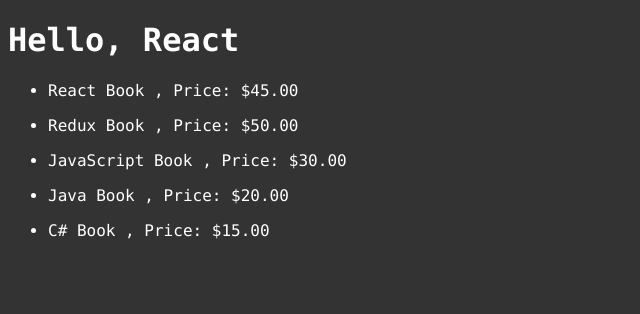
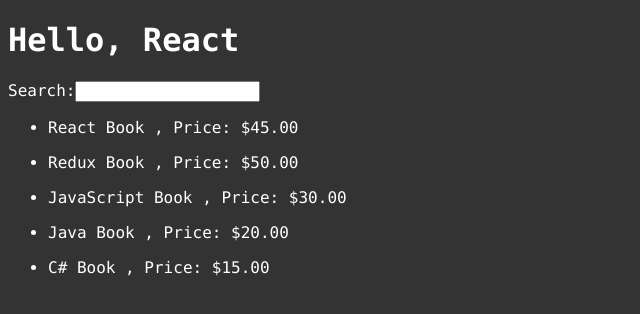
Before and after one commit to M3hTi/Lesson-6-Lifting-State-in-React, a React (Vite) app: page / in a window 1280 px wide. Shown: the top 314 px of the page, without its empty margins (0-640 px from the left). Built offline with nearby package versions, Linux system fonts and the light colour scheme.

Commit message:
feat: add search functionality with input handling in Search component

```diff
--- a/src/App.jsx
+++ b/src/App.jsx
@@ -27,10 +27,15 @@ function App() {
     }
   ]
 
+  function handleSrch(term){
+    console.log(`term in partent is : ${term}`);
+  }
+
 
   return (
     <>
       < Welcome />
+      <Search onSearch={handleSrch} />
       <List items={products} />
     </>
   )
@@ -41,6 +46,31 @@ function Welcome() {
     <h1>Hello, React</h1>
   )
 }
+
+
+function Search(props){
+  const [serachTerm, setSearchTerm] = React.useState('')
+
+  function handleInput(e) {
+    const newValue = e.target.value
+    setSearchTerm(newValue)
+    props.onSearch(newValue)
+  }
+
+  return(
+    <>
+      <label htmlFor="srch">Search:</label>
+      <input type="text" id="srch" onInput={handleInput}/>
+    </>
+  )
+}
+
+
+
+
+
+
+
 
 function List(props) {
   return(
```
